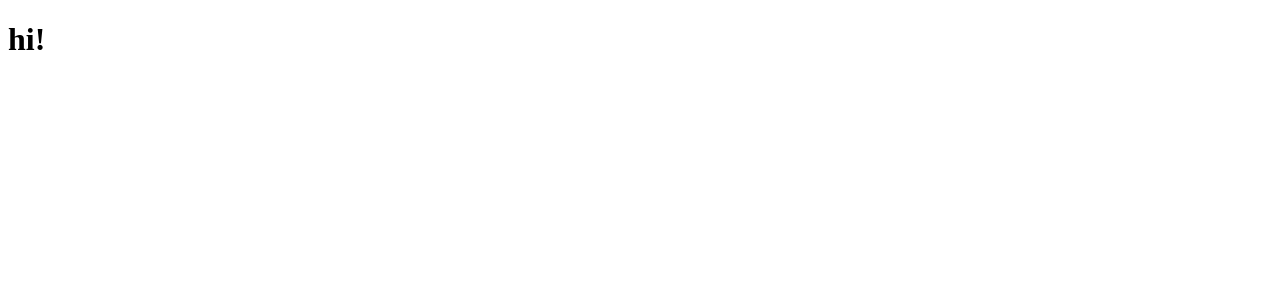
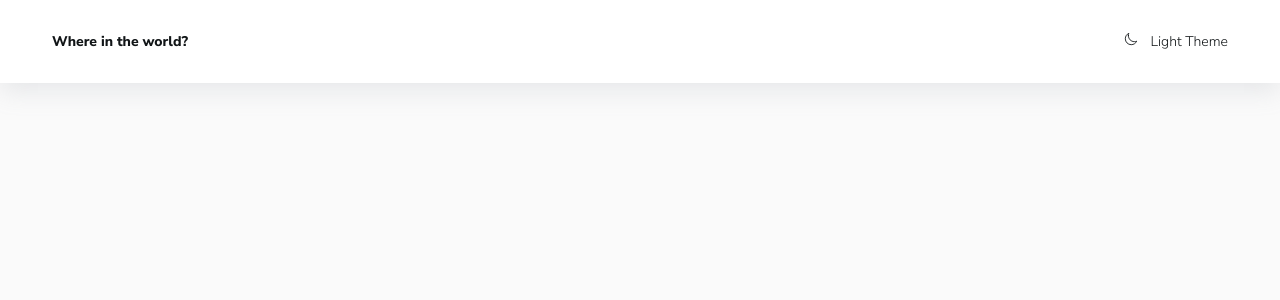
Before and after one commit to svdunaev/countries-spa, a React (Create React App) app: page / in a window 1280 px wide. Shown: the top 300 px of the page. Built offline with nearby package versions, Linux system fonts and the light colour scheme.

Commit message:
feat: add header with theme switcher

```diff
--- a/package.json
+++ b/package.json
@@ -6,9 +6,14 @@
     "@testing-library/jest-dom": "^5.16.5",
     "@testing-library/react": "^13.4.0",
     "@testing-library/user-event": "^13.5.0",
+    "axios": "^1.2.0",
     "react": "^18.2.0",
     "react-dom": "^18.2.0",
+    "react-icons": "^4.6.0",
+    "react-router-dom": "^6.4.3",
     "react-scripts": "5.0.1",
+    "react-select": "^5.6.1",
+    "styled-components": "^5.3.6",
     "web-vitals": "^2.1.4"
   },
   "scripts": {
--- a/src/App.js
+++ b/src/App.js
@@ -1,8 +1,10 @@
+import { Header } from './components/Header';
+
 function App() {
   return (
-    <div className="App">
-      <h1>hi!</h1>
-    </div>
+    <>
+    <Header></Header>
+    </>
   );
 }
 
--- /dev/null
+++ b/src/components/Container.jsx
@@ -0,0 +1,8 @@
+import styled from 'styled-components';
+
+export const Container = styled.div`
+	width: 100%;
+	max-width: 1240px;
+	margin: 0 auto;
+	padding: 0 2rem;
+`;
--- /dev/null
+++ b/src/components/Header.jsx
@@ -0,0 +1,62 @@
+import styled from 'styled-components';
+import { useState, useEffect } from 'react';
+import { IoMoon, IoMoonOutline } from 'react-icons/io5';
+
+import { Container } from './Container';
+
+
+const HeaderEl = styled.header`
+	box-shadow: var(--shadow);
+	background-color: var(--colors-ui-base);
+`;
+
+const Wrapper = styled.div`
+	display: flex;
+	justify-content: space-between;
+	align-items: center;
+	padding: 2rem 0;
+`;
+
+const Title = styled.a.attrs({
+	href: '/',
+})`
+	color: var(--colors-text);
+	font-size: var(--fs-sm);
+	text-decoration: none;
+	font-weight: var(--fw-bold);
+`;
+
+const ThemeSwitcher = styled.div`
+	color: var(--colors-text);
+	font-size: var(--fs-sm);
+	cursor: pointer;
+	text-transform: capitalize;
+`;
+
+
+export const Header = () => {
+	const [theme, setTheme] = useState('light');
+
+	const toggleTheme = () => setTheme(theme === 'light' ? 'dark' : 'light');
+
+	useEffect(() => {
+		document.body.setAttribute('data-theme', theme)
+	} , [theme]);
+
+	return <HeaderEl>
+		<Container>
+			<Wrapper>
+				<Title>Where in the world?</Title>
+				<ThemeSwitcher onClick={toggleTheme} >
+					 {theme === 'light' ? (
+						<IoMoonOutline size={'14px'}/>
+					 ) : (
+						<IoMoon size={'14px'}/>
+					 )}
+
+					 <span style={{marginLeft: '0.75rem'}} >{theme} Theme</span>
+				</ThemeSwitcher>
+			</Wrapper>
+		</Container>
+	</HeaderEl>
+};
--- a/src/index.js
+++ b/src/index.js
@@ -1,5 +1,6 @@
 import React from 'react';
 import ReactDOM from 'react-dom/client';
+import './style.css'
 
 import App from './App';
 
--- /dev/null
+++ b/src/style.css
@@ -0,0 +1,43 @@
+@import url('https://fonts.googleapis.com/css2?family=Nunito+Sans:wght@300;600;800&display=swap');
+
+* {
+	box-sizing: border-box;
+}
+
+:root {
+	/** typography **/
+
+	--family: 'Nunito Sans', sans-serif;
+	--fs-sm: 14px;
+	--fs-md: 16px;
+	--fw-light: 300;
+	--fw-normal: 600;
+	--fw-bold: 800;
+
+	/** other **/
+	--radius: 0.2rem;
+}
+
+body[data-theme='dark'] {
+	--colors-text: hsl(0, 0%, 100%);
+	--colors-bg: hsl(207, 26%, 17%);
+	--colors-ui-base: hsl(209, 23%, 22%);
+
+	--shadow: rgba(245, 245, 245, 0.2) 0 0 8px;
+}
+
+body[data-theme='light'] {
+	--colors-text: hsl(200, 15%, 8%);
+	--colors-bg: hsl(0, 0%, 98%);
+	--colors-ui-base: hsl(0, 0%, 100%);
+
+	--shadow: rgba(149, 157, 165, 0.2) 0 8px 24px;
+}
+
+body {
+	margin: 0;
+	font-family: var(--family);
+	color: var(--colors-text);
+	font-weight: var(--fw-light);
+	background-color: var(--colors-bg);
+}
```
Also changed, not shown: src/components/Controls.jsx (added, +13 -0 lines), src/components/Search.jsx (added, +42 -0 lines), src/components/CustomSelect.jsx (added), src/components/Main.jsx (added), 1 other file (tests, documents, lock files or other folders).
